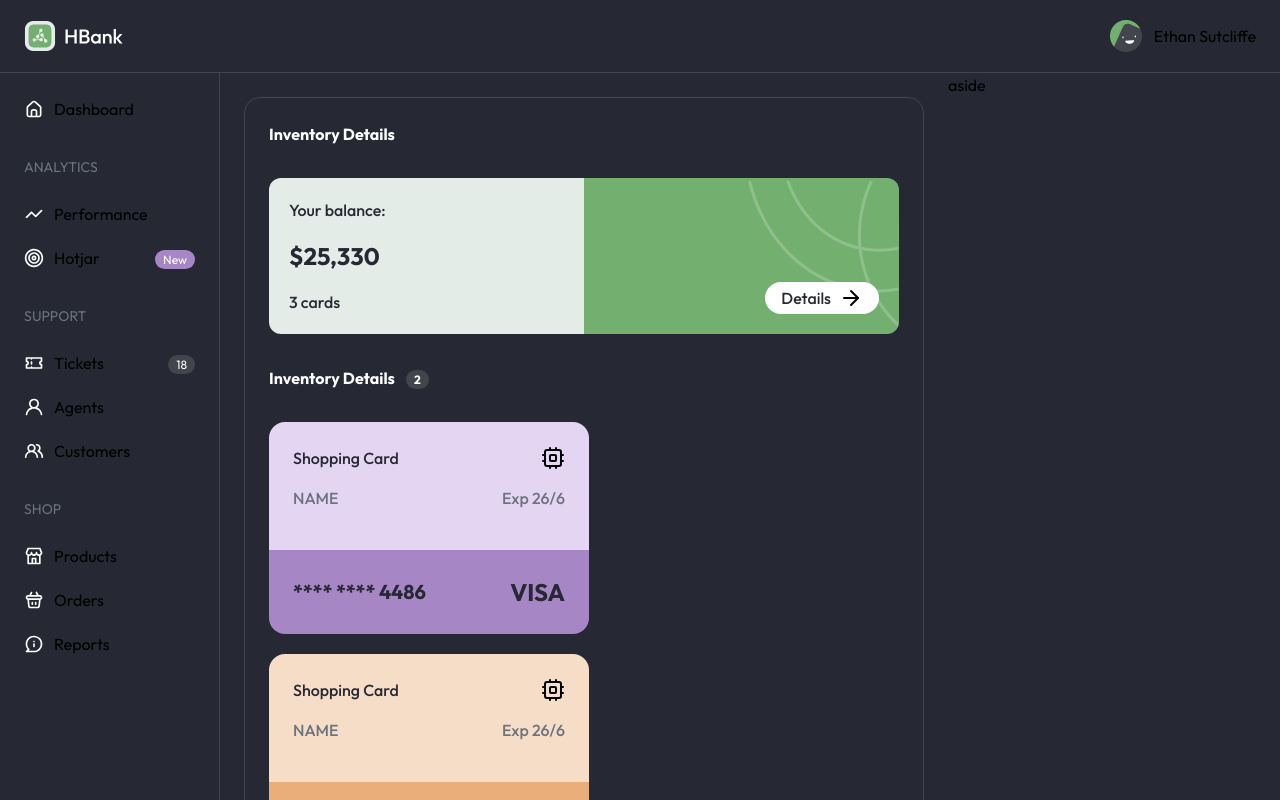
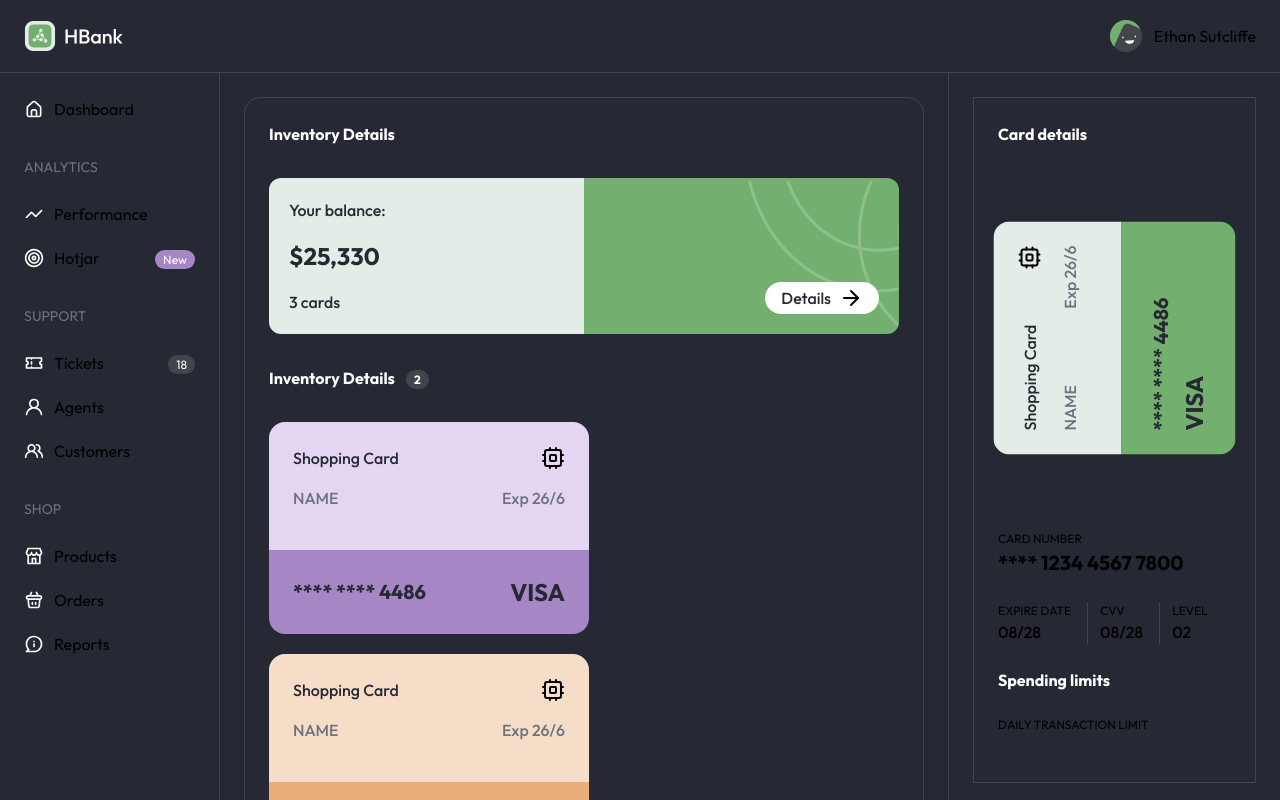
Before and after one commit to EdiedRamos/devchallenges, a Next.js app: page /bank-dashboard in a window 1280 px wide. Shown: the top 800 px of the page. Built offline with nearby package versions, Linux system fonts and the light colour scheme.

Commit message:
feat: udpate aside styles

```diff
--- a/src/app/bank-dashboard/(components)/aside.tsx
+++ b/src/app/bank-dashboard/(components)/aside.tsx
@@ -1,3 +1,40 @@
+import { ShoppingCard } from "./shoppingCard";
+
 export function Aside() {
-  return <aside className="w-full max-w-[332px]">aside</aside>;
+  return (
+    <aside className="w-full max-w-[332px] border-l-[1px] border-bdb-gray-200 p-6">
+      <div className="border-[1px] border-bdb-gray-200 p-6">
+        <h4 className="text-bdb-white font-bold">Card details</h4>
+        <div className="h-96 flex flex-col items-center justify-center">
+          <ShoppingCard
+            primaryBg="bg-bdb-green-light"
+            secondaryBg="bg-bdb-green"
+            className="-rotate-90 w-80"
+          />
+        </div>
+        <p className="text-cs-12">CARD NUMBER</p>
+        <p className="text-cs-20 font-bold">**** 1234 4567 7800</p>
+
+        <div className="flex flex-wrap gap-4 my-6">
+          <div>
+            <p className="text-cs-12">EXPIRE DATE</p>
+            <p className="font-medium">08/28</p>
+          </div>
+          <div className="border-l-[1px] border-bdb-gray-200 pl-3">
+            <p className="text-cs-12">CVV</p>
+            <p className="font-medium">08/28</p>
+          </div>
+          <div className="border-l-[1px] border-bdb-gray-200 pl-3">
+            <p className="text-cs-12">LEVEL</p>
+            <p className="font-medium">02</p>
+          </div>
+        </div>
+
+        <div className="my-6">
+          <h4 className="text-bdb-white font-bold">Spending limits</h4>
+          <p className="text-cs-12 mt-6">DAILY TRANSACTION LIMIT</p>
+        </div>
+      </div>
+    </aside>
+  );
 }
--- a/src/app/bank-dashboard/(components)/shoppingCard.tsx
+++ b/src/app/bank-dashboard/(components)/shoppingCard.tsx
@@ -1,12 +1,14 @@
 export function ShoppingCard({
   primaryBg = "bg-orange-200",
   secondaryBg = "bg-purple-200",
+  className = "",
 }: {
   primaryBg?: string;
   secondaryBg?: string;
+  className?: string;
 }) {
   return (
-    <div className="w-full max-w-80 rounded-2xl overflow-hidden">
+    <div className={`w-full max-w-80 rounded-2xl overflow-hidden ${className}`}>
       <div
         className={`flex flex-wrap justify-between p-6 pb-10 font-medium ${primaryBg}`}
       >
```
